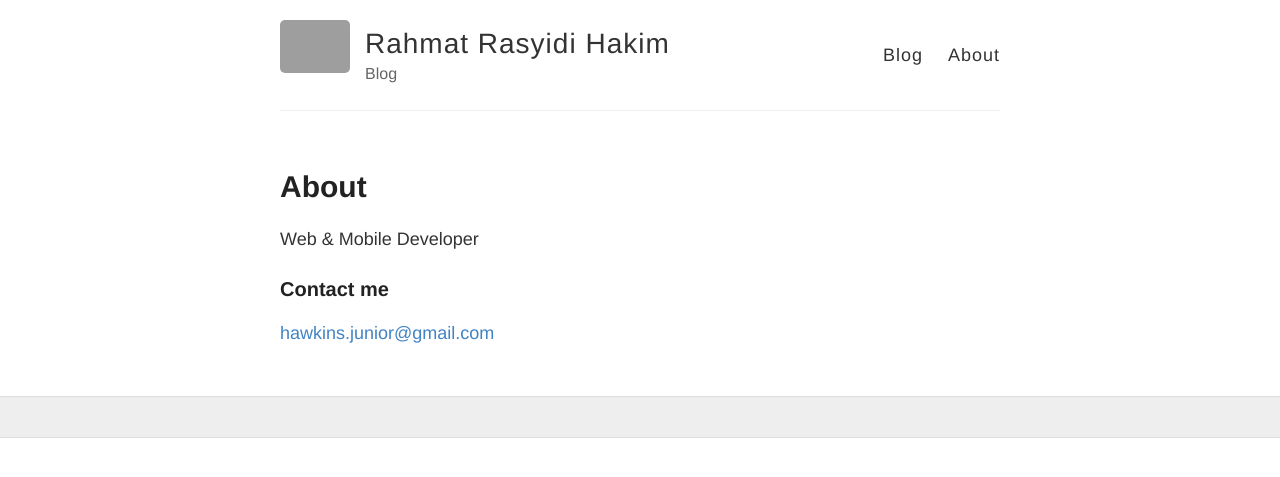
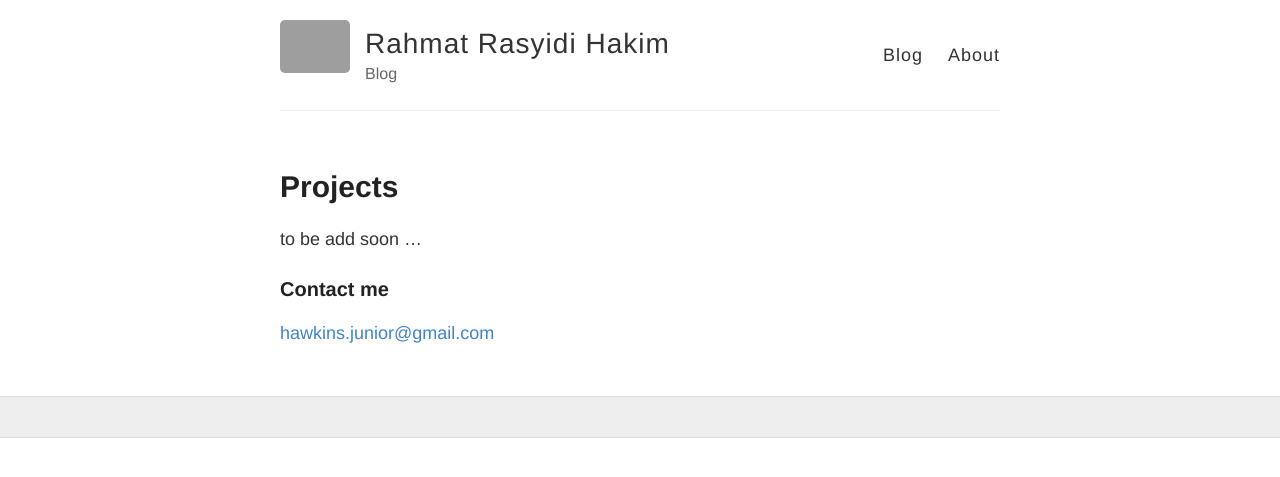
Before and after one commit to hkhkdkk/blog, a Jekyll site: the page built from about.md, in a window 1280 px wide. Shown: the top 477 px of the page. Built offline with Jekyll 4.4.1, drawn with Linux system fonts in a browser that asks for light colours; Markdown is read by kramdown in place of the engine named in the settings; grey boxes are pictures that could not be loaded.

Commit message:
Update about.md

```diff
--- a/about.md
+++ b/about.md
@@ -1,10 +1,10 @@
 ---
 layout: page
-title: About
-permalink: /about/
+title: Projects
+permalink: /projects/
 ---
 
-Web & Mobile Developer
+to be add soon ...
 
 ### Contact me
 
```
